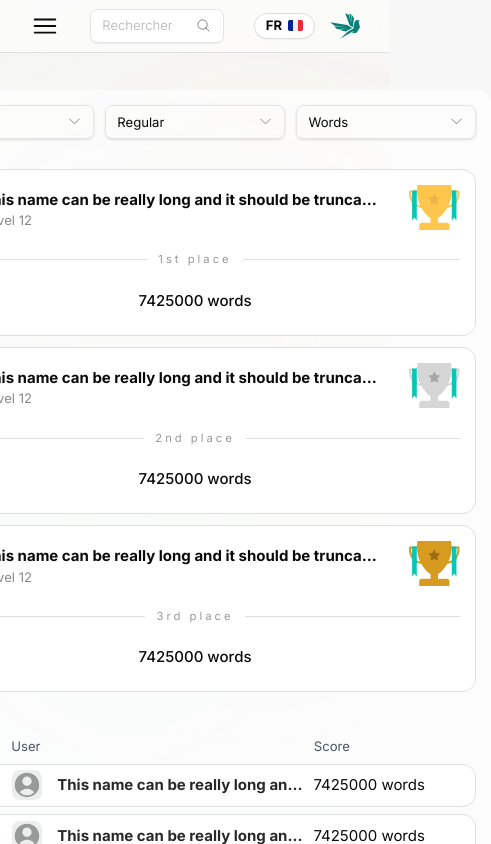
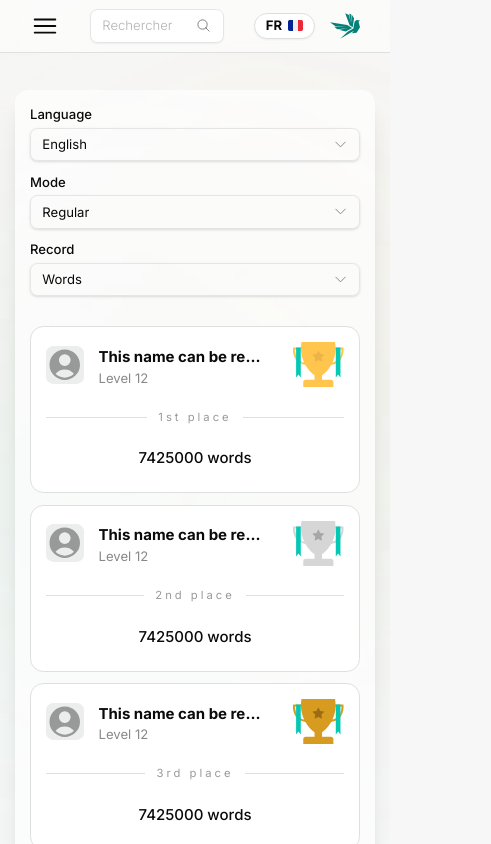
Before and after one commit to dFuZer/birdbot, a Next.js app in the folder website/: page /records in a window 390 px wide. Shown: the top 844 px of the page, 491 px wide, since content can reach past the window. Built offline with nearby package versions, Linux system fonts and the light colour scheme; a web font is replaced by a local one.

Commit message:
style(website): improve responsive in players and records page

```diff
--- a/website/src/components/pages/PlayersPage/PlayersPageSwitchModeButtons.tsx
+++ b/website/src/components/pages/PlayersPage/PlayersPageSwitchModeButtons.tsx
@@ -24,9 +24,9 @@ export default function PlayersPageSwitchModeButtons() {
     }
 
     return (
-        <div className="flex gap-3">
+        <div className="grid grid-cols-1 gap-3 sm:flex">
             <Button
-                className="transition-colors duration-250"
+                className={`!px-8 transition-colors duration-250 ${currentSortMode === PlayersPageSortModeEnum.Experience ? "" : "bg-neutral-50"}`}
                 variant={currentSortMode === PlayersPageSortModeEnum.Experience ? "primary" : "ghost"}
                 onClick={() => onChangeMode(PlayersPageSortModeEnum.Experience)}
             >
@@ -38,7 +38,7 @@ export default function PlayersPageSwitchModeButtons() {
                 Experience
             </Button>
             <Button
-                className="transition-colors duration-250"
+                className={`!px-8 transition-colors duration-250 ${currentSortMode === PlayersPageSortModeEnum.Records ? "" : "bg-neutral-50"}`}
                 variant={currentSortMode === PlayersPageSortModeEnum.Records ? "primary" : "ghost"}
                 onClick={() => onChangeMode(PlayersPageSortModeEnum.Records)}
             >
--- a/website/src/components/pages/RecordsPage/RecordsPage.tsx
+++ b/website/src/components/pages/RecordsPage/RecordsPage.tsx
@@ -57,7 +57,7 @@ export default function RecordsPage({ data, language, mode, record }: RecordsPag
     return (
         <RecordsListLayout
             Selectors={
-                <div className="flex gap-3">
+                <div className="grid grid-cols-1 gap-3 sm:grid-cols-2 md:flex">
                     <RecordsPageSelectors language={language} mode={mode} record={record} />
                 </div>
             }
--- a/website/src/components/pages/RecordsPage/RecordsPageSelectors.tsx
+++ b/website/src/components/pages/RecordsPage/RecordsPageSelectors.tsx
@@ -34,8 +34,10 @@ export default function RecordsPageSelectors({ language, mode, record }: Records
 
     return (
         <>
+            <div>
+                <p className="mb-1 text-sm font-medium">Language</p>
                 <Select value={language} onValueChange={onChangeLanguage}>
-                <SelectTrigger className="w-[180px]">
+                    <SelectTrigger className="w-full md:w-[12rem]">
                         <SelectValue placeholder="Select language" />
                     </SelectTrigger>
                     <SelectContent>
@@ -46,8 +48,11 @@ export default function RecordsPageSelectors({ language, mode, record }: Records
                         ))}
                     </SelectContent>
                 </Select>
+            </div>
+            <div>
+                <p className="mb-1 text-sm font-medium">Mode</p>
                 <Select value={mode} onValueChange={onChangeMode}>
-                <SelectTrigger className="w-[180px]">
+                    <SelectTrigger className="w-full md:w-[12rem]">
                         <SelectValue placeholder="Select mode" />
                     </SelectTrigger>
                     <SelectContent>
@@ -58,8 +63,11 @@ export default function RecordsPageSelectors({ language, mode, record }: Records
                         ))}
                     </SelectContent>
                 </Select>
+            </div>
+            <div>
+                <p className="mb-1 text-sm font-medium">Record</p>
                 <Select value={record} onValueChange={onChangeRecord}>
-                <SelectTrigger className="w-[180px]">
+                    <SelectTrigger className="w-full md:w-[12rem]">
                         <SelectValue placeholder="Select record" />
                     </SelectTrigger>
                     <SelectContent>
@@ -70,6 +78,7 @@ export default function RecordsPageSelectors({ language, mode, record }: Records
                         ))}
                     </SelectContent>
                 </Select>
+            </div>
         </>
     );
 }
```
Lines whose indentation alone changed are shown as unchanged.
